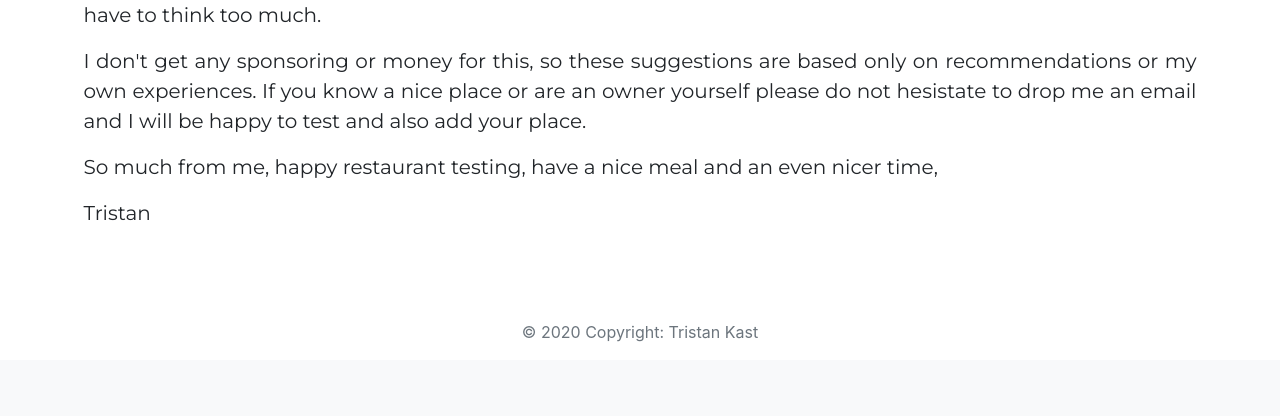
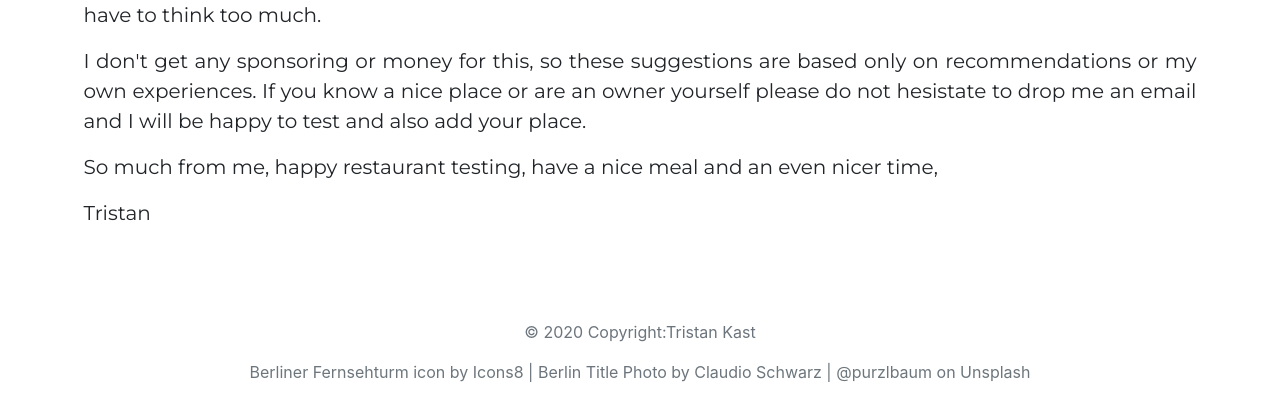
Before and after one commit to TrisKast/berl-eat, a Django app: page /about/ in a window 1280 px wide. Shown: the part 536-952 px from the top of the page. Before the commit the page ends 878 px from the top, so only its background shows below. Run offline with Django 3.2, Linux system fonts and the light colour scheme; some libraries are stand-ins or nearby versions.

Commit message:
Added credentials for icons and pictures to the footer

```diff
--- a/berleat/settings.py
+++ b/berleat/settings.py
@@ -106,6 +106,12 @@ DATABASES = {
 }
 
 
+
+
+
+
+
+
 db_from_env = dj_database_url.config(conn_max_age=600)
 DATABASES['default'].update(db_from_env)
 
--- a/general/templates/general/about.html
+++ b/general/templates/general/about.html
@@ -65,8 +65,10 @@
 
   <footer class="footer">
     <div class="text-center py-3">
-      <span class="text-muted">© 2020 Copyright:
-        <a>Tristan Kast</a></span>
+      <p class="text-muted">© 2020 Copyright:Tristan Kast</p>
+      <p class="text-muted">
+         <a class="footer-link" href="https://icons8.com/icon/41494/berliner-fernsehturm">Berliner Fernsehturm icon by Icons8</a> | <span>Berlin Title Photo by <a class="footer-link" href="https://unsplash.com/@purzlbaum?utm_source=unsplash&amp;utm_medium=referral&amp;utm_content=creditCopyText"> Claudio Schwarz | @purzlbaum</a> on <a class="footer-link" href="https://unsplash.com/s/photos/berlin?utm_source=unsplash&amp;utm_medium=referral&amp;utm_content=creditCopyText">Unsplash</a></span>
+      </p>
     </div>
   </footer>
 
--- a/general/templates/general/landing.html
+++ b/general/templates/general/landing.html
@@ -191,8 +191,10 @@
 
   <footer class="footer">
     <div class="text-center py-3">
-      <span class="text-muted">© 2020 Copyright:
-        <a>Tristan Kast</a></span>
+      <p class="text-muted">© 2020 Copyright:Tristan Kast</p>
+      <p class="text-muted">
+         <a class="footer-link" href="https://icons8.com/icon/41494/berliner-fernsehturm">Berliner Fernsehturm icon by Icons8</a> | <span>Berlin Title Photo by <a class="footer-link" href="https://unsplash.com/@purzlbaum?utm_source=unsplash&amp;utm_medium=referral&amp;utm_content=creditCopyText"> Claudio Schwarz | @purzlbaum</a> on <a class="footer-link" href="https://unsplash.com/s/photos/berlin?utm_source=unsplash&amp;utm_medium=referral&amp;utm_content=creditCopyText">Unsplash</a></span>
+      </p>
     </div>
   </footer>
 
--- a/static/css/base.css
+++ b/static/css/base.css
@@ -9,3 +9,40 @@
 	.quarter-screen-section{height:25vh;}
 	.half-screen-section{height:50vh;}
 }
+
+.footer-link:link{
+	color: #6C767C;
+}
+
+.footer-link:visited{
+	color: #6C767C;
+}
+
+.footer-link:hover{
+	color: #6C767C;
+}
+
+.footer-link:active{
+	color: #6C767C;
+}
+
+a:link
+{
+   color: #000000;
+   text-decoration: none;
+}
+a:visited
+{
+   color: #000000;
+   text-decoration: none;
+}
+a:hover
+{
+   color: #000000;
+   text-decoration: none;
+}
+a:active
+{
+   color: #000000;
+   text-decoration: none;
+}
```
